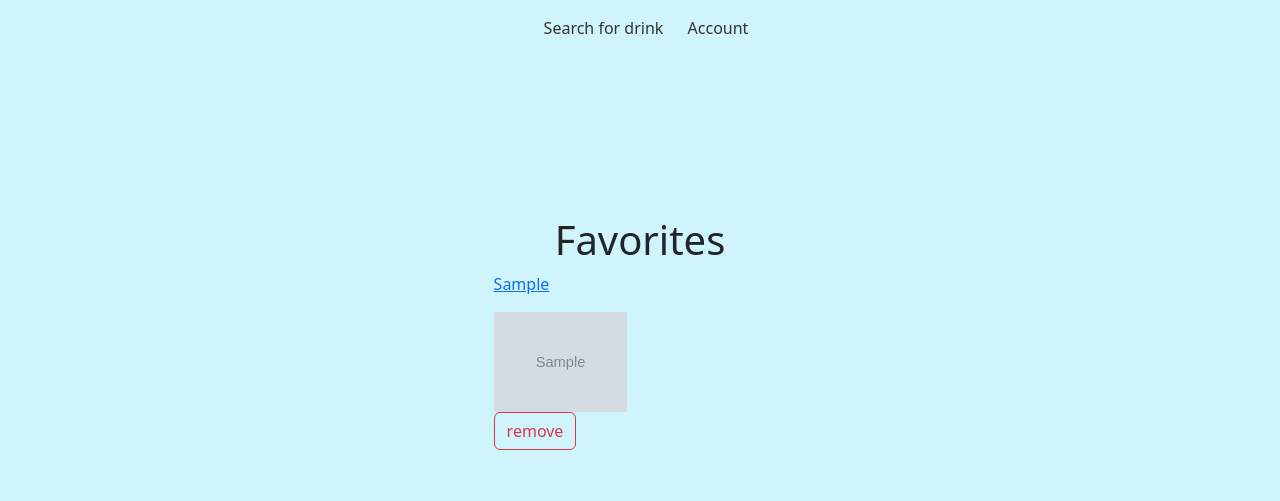
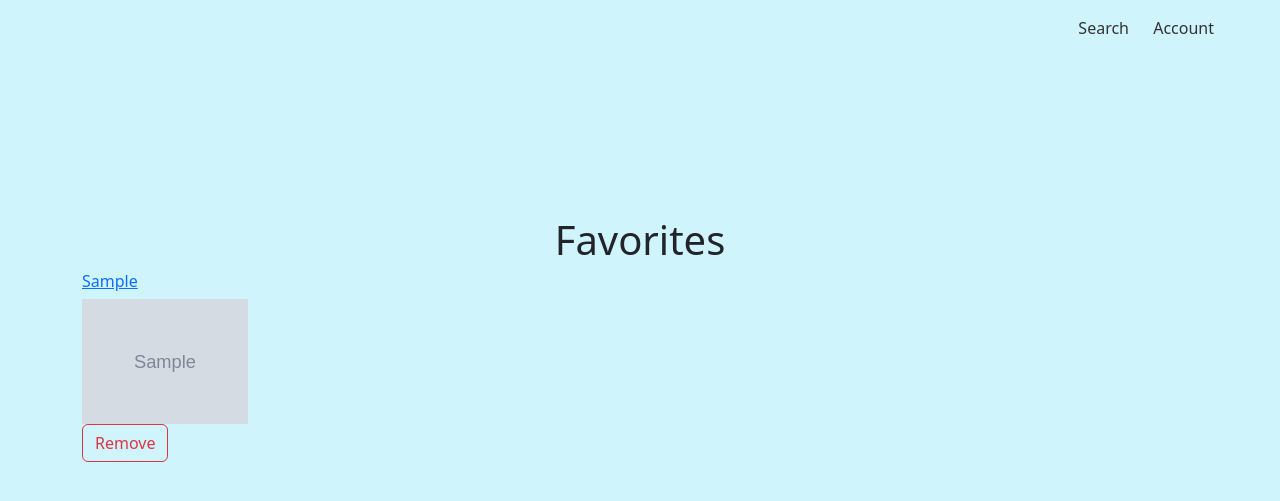
Before and after one commit to MoMoney75/Cocktail_finder, a Flask app: page /1/favorites in a window 1280 px wide. Shown: the top 501 px of the page. Run offline with Flask 3, Linux system fonts and the light colour scheme; the visitor is signed in with stand-in values (Sample User, id 1); tables that the repository leaves empty hold one stand-in row (values such as "Sample post"); grey boxes marked "Sample" are stand-in pictures; a database or web service that is not in the repository returns one stand-in record (values such as "Sample title"); data that the repository does not hold is empty.

Commit message:
fixed styling issues

```diff
--- a/app.py
+++ b/app.py
@@ -286,7 +286,7 @@
             session['curr_user'] = user.username
             session['user_id'] = user.user_id
             flash("User settings successfully updated!")
-            return redirect('/search_ingredients')
+            return redirect('/search')
 
     else:
         flash("You must be logged in to view this page!")
--- a/templates/drink_details.html
+++ b/templates/drink_details.html
@@ -5,7 +5,7 @@
     <meta charset="UTF-8">
     <meta name="viewport" content="width=device-width, initial-scale=1.0">
     <title>Drink Details</title>
-    <link rel="stylesheet" href="static/app.css">
+    <link rel="stylesheet" href="/static/app.css">
     <link href="https://cdn.jsdelivr.net/npm/bootstrap@5.3.2/dist/css/bootstrap.min.css" rel="stylesheet"
         integrity="sha384-T3c6CoIi6uLrA9TneNEoa7RxnatzjcDSCmG1MXxSR1GAsXEV/Dwwykc2MPK8M2HN" crossorigin="anonymous">
 </head>
@@ -71,7 +71,7 @@
 
             <form action="/{{detail['idDrink']}}/add_favorites" method="post">
 
-                <button class="btn btn-outline-success text-center">favorite</button>
+                <button class="btn btn-outline-success text-center">Favorite</button>
 
             </form>
 
--- a/templates/edit_user.html
+++ b/templates/edit_user.html
@@ -39,8 +39,7 @@
 
 
             </form>
-            <div id="cancel-btn"> <a href="/search_ingredients"><button
-                        class="btn btn-outline-danger">Cancel</button></a></div>
+            <div id="cancel-btn"> <a href="/search"><button class="btn btn-outline-danger">Cancel</button></a></div>
     </div>
 
 
--- a/templates/favorites.html
+++ b/templates/favorites.html
@@ -5,7 +5,7 @@
     <meta charset="UTF-8">
     <meta name="viewport" content="width=device-width, initial-scale=1.0">
     <title>Favorites</title>
-    <link rel="stylesheet" href="static/app.css">
+    <link rel="stylesheet" href="/static/app.css">
     <link href="https://cdn.jsdelivr.net/npm/bootstrap@5.3.2/dist/css/bootstrap.min.css" rel="stylesheet"
         integrity="sha384-T3c6CoIi6uLrA9TneNEoa7RxnatzjcDSCmG1MXxSR1GAsXEV/Dwwykc2MPK8M2HN" crossorigin="anonymous">
 
@@ -13,14 +13,13 @@
 
 <body class="p-3 mb-2 bg-info-subtle text-emphasis-info">
 
-    <div>
+    <div style="width: 100%;">
         <header class="nav-bar-header">
             <div class="main-content">
                 <div class="row">
                     <nav class="navbar">
                         <ul>
-                            <!-- <a href="/{{user_id}}/favorites">Favorites</a> -->
-                            <a href="/search_ingredients">Search for drink</a>
+                            <a href="/search">Search</a>
                             <li class="submenu">
                                 <a href="#">Account</a>
                                 <ul class="submenu-content">
@@ -35,8 +34,9 @@
             </div>
         </header>
 
+
         <h1 class="text-center h1">Favorites</h1>
-        <div class="container">
+
         {% if favorites == [] %}
 
         {% for message in get_flashed_messages() %}
@@ -54,27 +54,31 @@
         <p class="text-center">{{message}}</p>
 
         {% endfor %}
-            <div class=" row">
+        <div class="container">
+            <div class="row">
                 {% for drink in drink_data %}
                 <div class="col-md-2">
                     <a href="/details/{{ drink['details']['idDrink']}}">
-                        <p>{{ drink['name'] }}</p>
+                        <h3 class="h6">{{ drink['name'] }}</h3>
                     </a>
 
-                    <img src="{{ drink['details']['strDrinkThumb']}}" style=width:100px, height=100px
-                        alt="picture of {{drink['name']}}">
+                    <img src="{{ drink['details']['strDrinkThumb']}}" alt="picture of {{drink['name']}}"
+                        class="img-fluid">
 
-                    <form action="/{{drink['details']['idDrink']}}/delete_favorite" , method="post">
+                    <form action=" /{{drink['details']['idDrink']}}/delete_favorite" , method="post">
 
-                        <button class="btn btn-outline-danger">remove</button>
-
+                        <button class="btn btn-outline-danger">Remove</button>
                     </form>
                 </div>
                 {% endfor %}
             </div>
-            {% endif %}
+
 
         </div>
+        {% endif %}
+    </div>
+
+
 </body>
 
 </html>
--- a/templates/search_ingredients_result.html
+++ b/templates/search_ingredients_result.html
@@ -19,7 +19,7 @@
                 <div class="row">
                     <nav class="navbar">
                         <ul>
-                            <a href="/search_ingredients">Search</a>
+                            <a href="/search">Search</a>
                             <a href="/{{user.user_id}}/favorites">Favorites</a>
                             <li class="submenu">
                                 <a href="#">Account</a>
```
Lines whose indentation alone changed are shown as unchanged.
